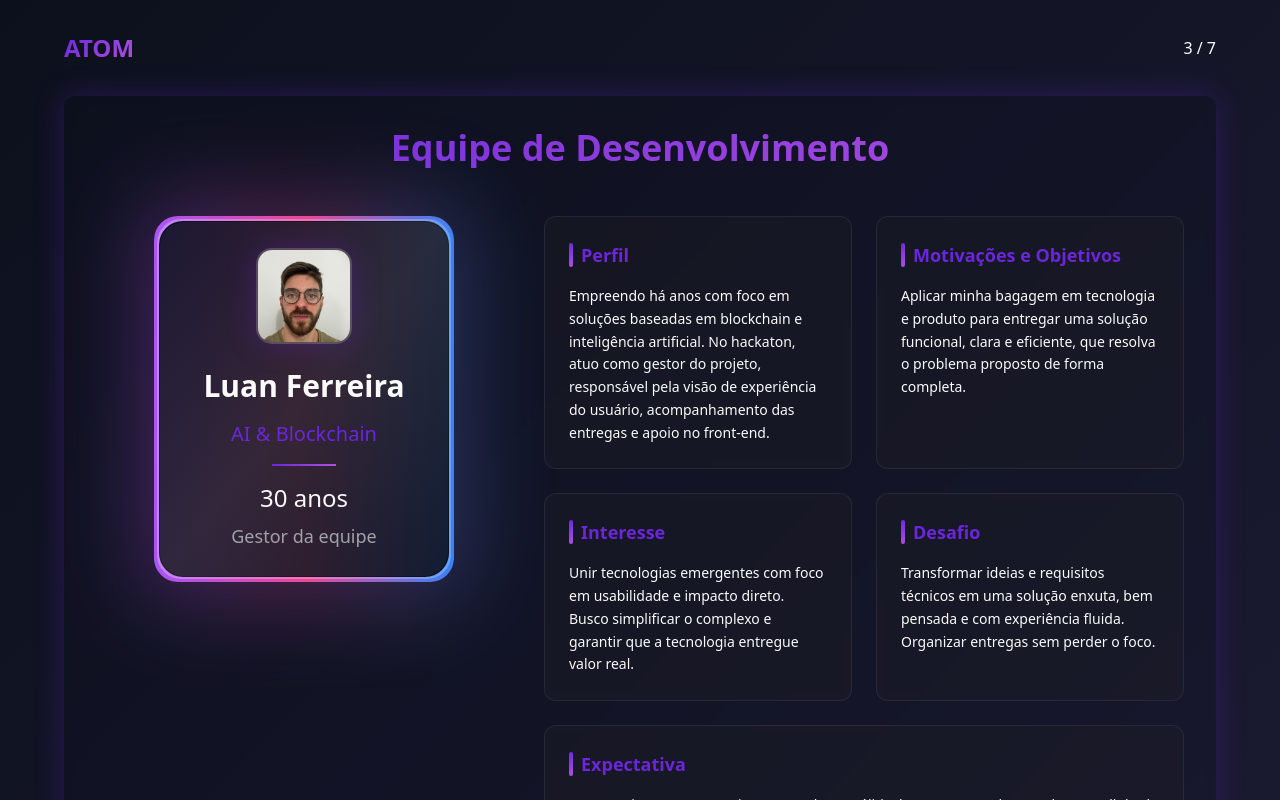
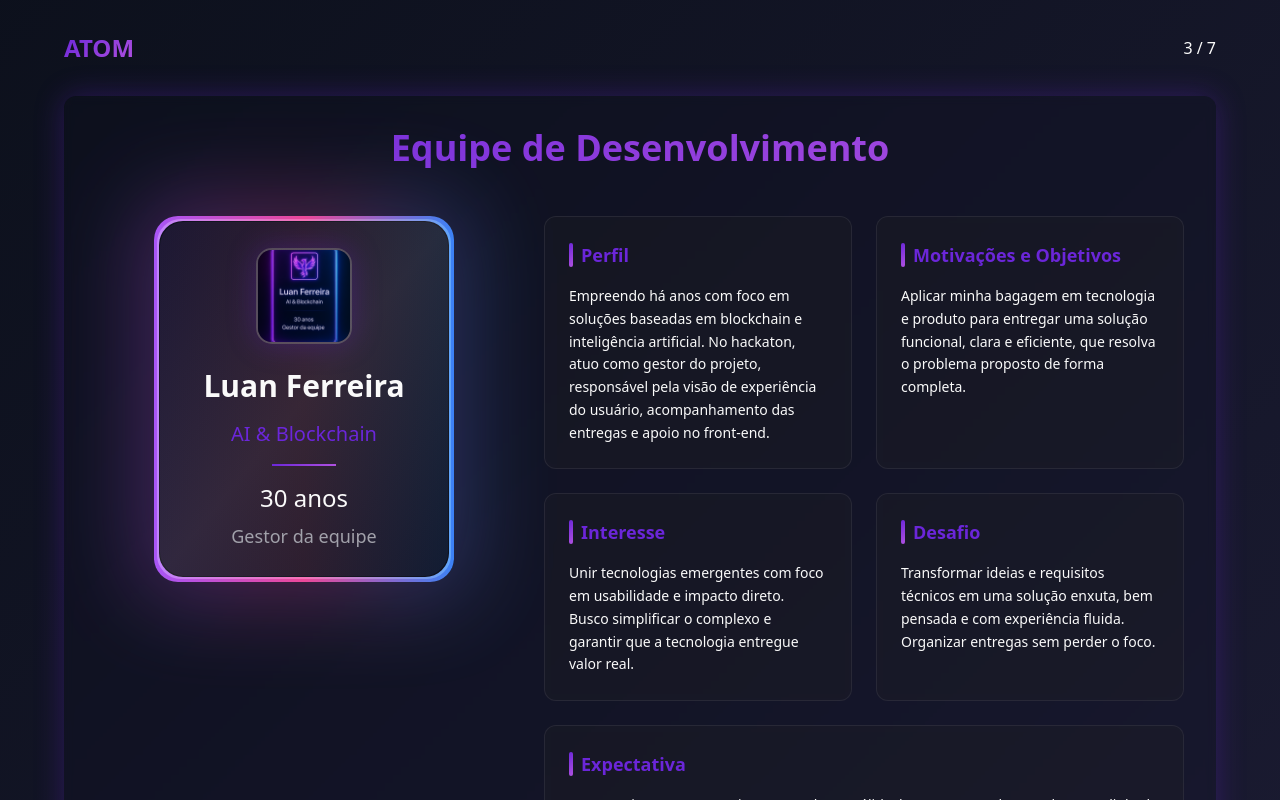
Before and after one commit to ThiagoSantosSouza/token-swap-roadmap, a React (Vite) app: page / in a window 1280 px wide. Both pictures are taken after a click on the button 620 px from the left and 790 px from the top of the page. Shown: the top 800 px of the page. Built offline with nearby package versions, Linux system fonts and the light colour scheme.

Commit message:
Replace photo with neon phoenix
Replace Luan's photo with a neon phoenix image in the card design.

```diff
--- a/src/components/Presentation.tsx
+++ b/src/components/Presentation.tsx
@@ -106,7 +106,7 @@ const PersonasSlide = () => (
               {/* Avatar photo */}
               <div className="w-24 h-24 mx-auto rounded-2xl overflow-hidden shadow-glow border-2 border-white/20">
                 <img
-                  src="/lovable-uploads/30d0d975-6484-4091-ac6f-453858d80425.png"
+                  src="/lovable-uploads/d6d8d0a5-7fd3-4a76-88f4-3a8c2201f724.png"
                   alt="Luan Ferreira"
                   className="w-full h-full object-cover"
                 />
```
Also changed, not shown: public/lovable-uploads/d6d8d0a5-7fd3-4a76-88f4-3a8c2201f724.png (added).
